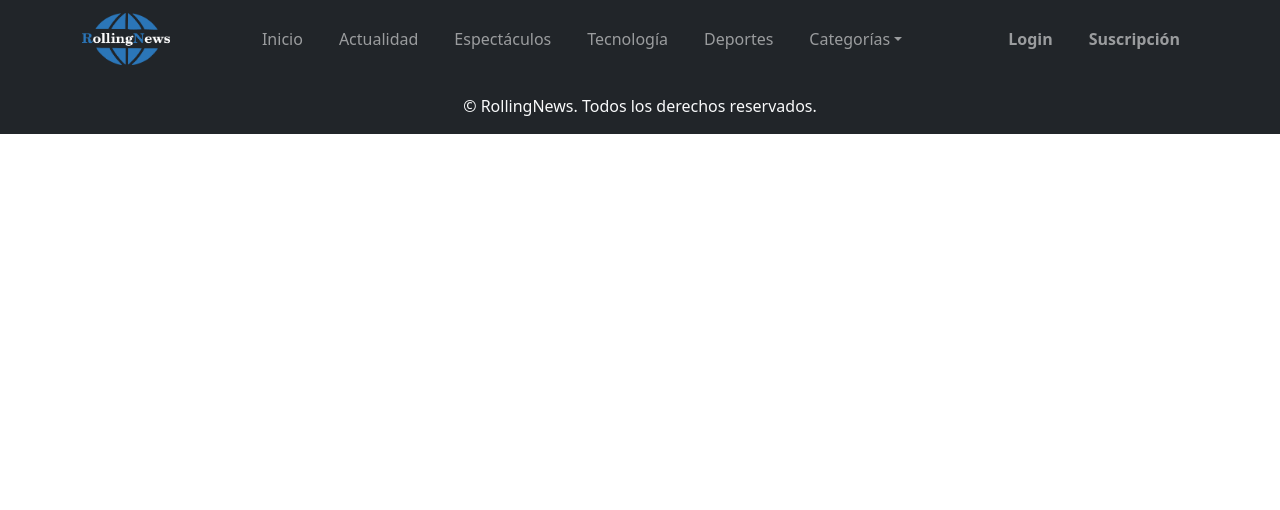
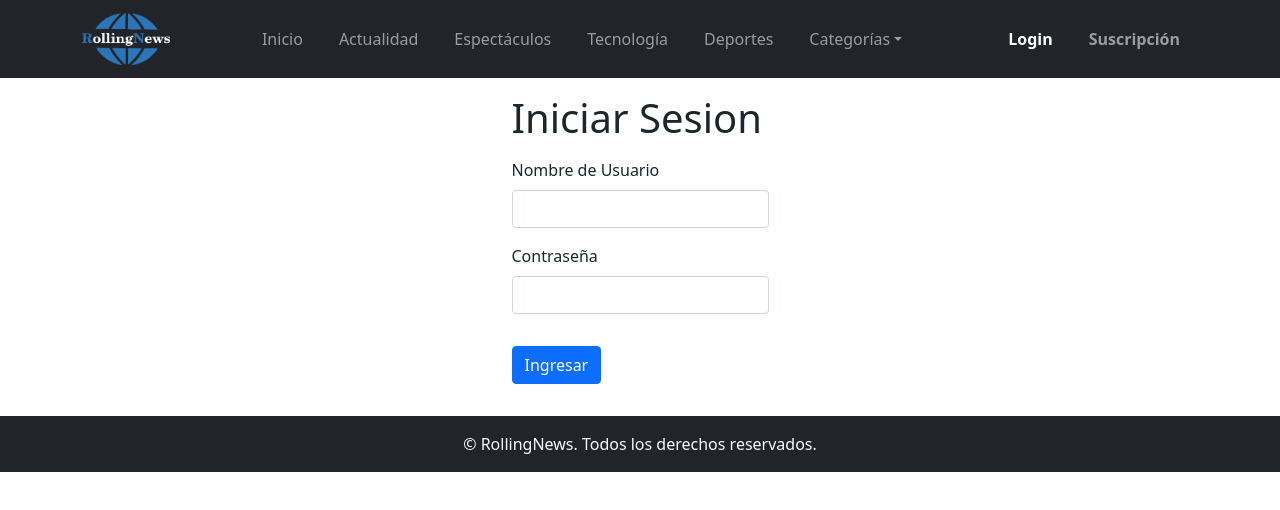
Before and after one commit to emilioh93/rollingnew.github.io, a React (Create React App) app: page /login in a window 1280 px wide. Shown: the top 510 px of the page. Built offline with nearby package versions, Linux system fonts and the light colour scheme.

Commit message:
Se maqueto la seccion de login y se agrego la logica para ingresar como usuario. Falta arreglar el recorrido de las rutas.

```diff
--- a/src/App.js
+++ b/src/App.js
@@ -14,6 +14,7 @@ import AdminCategorias from "./components/AdminCategorias";
 import FormNoticias from "./components/FormNoticias";
 import FormCategorias from "./components/FormCategorias";
 import Suscripcion from "./components/Suscripcion";
+import Login from "./components/Login";
 
 function App() {
   return (
@@ -52,21 +53,28 @@ function App() {
         <Route exact path="/fotografia">
           <PaginaCategoria tituloCategoria="Fotografía"></PaginaCategoria>
         </Route>
-        <Route exact path="/admin">
+        <Route exact path='/login'>
+          <Login></Login>
+        </Route>
+
+        {/* path del admin */}
+        <Route exact path="/login/admin">
           <Admin version="1.0"></Admin>
         </Route>
-        <Route exact path="/admin/noticias">
+        <Route exact path="/login/admin/noticias">
           <AdminNoticias></AdminNoticias>
         </Route>
-        <Route exact path="/admin/noticias/nueva">
+        <Route exact path="/login/admin/noticias/nueva">
           <FormNoticias></FormNoticias>
         </Route>
-        <Route exact path="/admin/categorias">
+        <Route exact path="/login/admin/categorias">
           <AdminCategorias></AdminCategorias>
         </Route>
-        <Route exact path="/admin/categorias/nueva">
+        <Route exact path="/login/admin/categorias/nueva">
           <FormCategorias></FormCategorias>
          </Route>
+        {/* fin del path */}
+
         <Route exact path="/suscripcion">
           <Suscripcion></Suscripcion>
         </Route>
--- a/src/components/Admin.js
+++ b/src/components/Admin.js
@@ -13,14 +13,14 @@ const Admin = (props) => {
         <NavLink
           className="mx-4 btn btn-primary btn-lg"
           exact={true}
-          to="/admin/noticias"
+          to="admin/noticias"
         >
           Administrar Noticias
         </NavLink>
         <NavLink
           className="mx-4 btn btn-success btn-lg"
           exact={true}
-          to="/admin/categorias"
+          to="admin/categorias"
         >
           Administrar Categorías
         </NavLink>
--- a/src/components/AdminCategorias.js
+++ b/src/components/AdminCategorias.js
@@ -13,7 +13,7 @@ const AdminNoticias = () => {
       <Link
           className="my-4 btn btn-success"
           exact={true}
-          to="/admin/categorias/nueva"
+          to="/categorias/nueva"
         >
           Agregar Categoría
         </Link>
--- a/src/components/AdminNoticias.js
+++ b/src/components/AdminNoticias.js
@@ -12,7 +12,7 @@ const AdminNoticias = () => {
         <Link
           className="my-4 btn btn-primary"
           exact={true}
-          to="/admin/noticias/nueva"
+          to="/noticias/nueva"
         >
           Agregar Noticia
         </Link>
--- a/src/components/FormCategorias.js
+++ b/src/components/FormCategorias.js
@@ -7,7 +7,7 @@ import { faArrowLeft } from "@fortawesome/free-solid-svg-icons";
 const FormCategorias = () => {
   return (
     <Container className="my-5">
-      <Link exact={true} to="/admin/categorias" className="nav-link">
+      <Link exact={true} to="login/admin/categorias/nueva" className="nav-link">
         <FontAwesomeIcon icon={faArrowLeft} className="me-2"></FontAwesomeIcon>
         Volver al administrador
       </Link>
--- a/src/components/FormNoticias.js
+++ b/src/components/FormNoticias.js
@@ -7,7 +7,7 @@ import { faArrowLeft } from "@fortawesome/free-solid-svg-icons";
 const FormNoticias = () => {
   return (
     <Container className="my-5">
-      <Link exact={true} to="/admin/noticias" className="nav-link">
+      <Link exact={true} to="login/admin/noticias/nueva" className="nav-link">
         <FontAwesomeIcon icon={faArrowLeft} className="me-2"></FontAwesomeIcon>
         Volver al administrador
       </Link>
--- /dev/null
+++ b/src/components/Login.js
@@ -0,0 +1,51 @@
+import React, { useState } from "react";
+import { Container, Form, Button } from "react-bootstrap";
+import { useParams, withRouter } from "react-router-dom";
+
+const Login = (props) => {
+  const [usuario, setUsuario] = useState();
+  const [password, setPassword] = useState(0);
+
+  const handleSubmit = (e) => {
+    e.preventDefault();
+    console.log(password);
+    console.log(usuario);
+
+    console.log("desde submit");
+
+
+    if (usuario === "admin" && password === 1234) {
+      alert("ingreso valido");
+      props.history.push("/login/admin");
+    } else {
+      alert("ingreso invalido");
+    }
+  };
+
+  return (
+    <Container className="d-flex justify-content-center">
+      <Form className="my-3" onSubmit={handleSubmit}>
+        <h1>Iniciar Sesion</h1>
+        <Form.Group className="my-3">
+          <Form.Label>Nombre de Usuario</Form.Label>
+          <Form.Control
+            type="text"
+            onChange={(e) => setUsuario(e.target.value)}
+          ></Form.Control>
+        </Form.Group>
+        <Form.Group className="my-3">
+          <Form.Label>Contraseña</Form.Label>
+          <Form.Control
+            type="text"
+            onChange={(e) => setPassword(parseFloat(e.target.value))}
+          ></Form.Control>
+        </Form.Group>
+        <Button className="my-3" type="submit">
+          Ingresar
+        </Button>
+      </Form>
+    </Container>
+  );
+};
+
+export default withRouter(Login);
--- a/src/components/common/Navegacion.js
+++ b/src/components/common/Navegacion.js
@@ -69,7 +69,7 @@ const Navegacion = () => {
                 </NavLink>
               </NavDropdown.Item>
             </NavDropdown>
-            <NavLink exact={true} to="/admin" className="nav-link">
+            <NavLink exact={true} to="/login" className="nav-link">
               <strong className="margenIzq">Login</strong>
             </NavLink>
             <NavLink exact={true} to="/suscripcion" className="nav-link">
```
